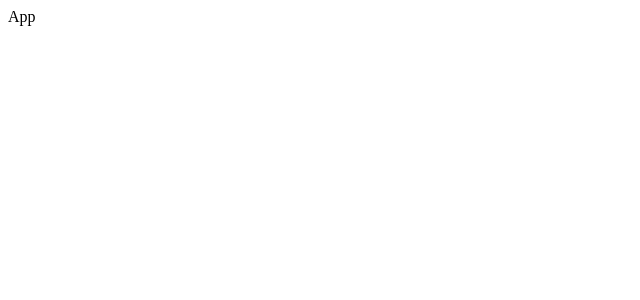
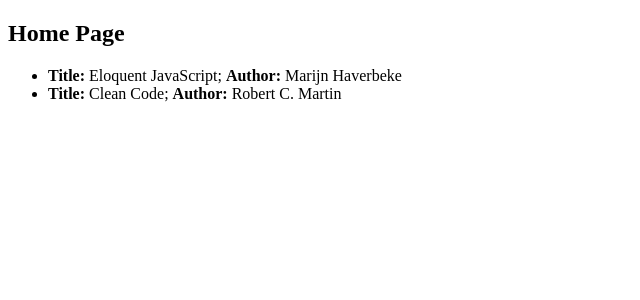
Before and after one commit to K-Dmitriy/restore-react-redux, a React (Create React App) app: page / in a window 1280 px wide. Shown: the top 300 px of the page, without its empty margins (0-640 px from the left). Built offline with nearby package versions, Linux system fonts and the light colour scheme.

Commit message:
add pages

```diff
--- a/src/components/App/app.jsx
+++ b/src/components/App/app.jsx
@@ -1,11 +1,16 @@
 import React from 'react';
+import { Route, Switch } from 'react-router-dom';
 
-import { withBookstoreService } from '../HOC';
+import { HomePage, CartPage } from '../../pages';
 import './app.css';
 
-const App = ({ bookstoreService }) => {
-	console.log(bookstoreService.getBooks());
-	return <div>App</div>;
+const App = () => {
+	return (
+		<Switch>
+			<Route exact path="/" component={HomePage} />
+			<Route path="/cart-page" component={CartPage} />
+		</Switch>
+	);
 };
 
-export default withBookstoreService()(App);
+export default App;
--- /dev/null
+++ b/src/components/Book-list-item/book-list-item.jsx
@@ -0,0 +1,13 @@
+import React from 'react';
+
+import './book-list-item.css';
+
+const BookListItem = ({ title, author }) => {
+	return (
+		<li>
+			<b>Title:</b> {title}; <b>Author:</b> {author}
+		</li>
+	);
+};
+
+export default BookListItem;
--- /dev/null
+++ b/src/components/Book-list-item/index.js
@@ -0,0 +1,3 @@
+import BookListItem from './book-list-item';
+
+export default BookListItem;
--- /dev/null
+++ b/src/components/Book-list/book-list.jsx
@@ -0,0 +1,16 @@
+import React from 'react';
+
+import BookListItem from '../Book-list-item';
+import './book-list.css';
+
+const BookList = ({ books = [] }) => {
+	return (
+		<ul>
+			{books.map((book) => {
+				return <BookListItem key={book.id} {...book} />;
+			})}
+		</ul>
+	);
+};
+
+export default BookList;
--- /dev/null
+++ b/src/components/Book-list/index.js
@@ -0,0 +1,3 @@
+import BookList from './book-list';
+
+export default BookList;
--- /dev/null
+++ b/src/pages/cart-page.jsx
@@ -0,0 +1,7 @@
+import React from 'react';
+
+const CartPage = () => {
+	return <div>Cart Page</div>;
+};
+
+export default CartPage;
--- /dev/null
+++ b/src/pages/home-page.jsx
@@ -0,0 +1,18 @@
+import React from 'react';
+
+import BookList from '../components/Book-list';
+
+const HomePage = () => {
+	const books = [
+		{ id: 1, title: 'Eloquent JavaScript', author: 'Marijn Haverbeke' },
+		{ id: 2, title: 'Clean Code', author: 'Robert C. Martin' },
+	];
+	return (
+		<>
+			<h2>Home Page</h2>
+			<BookList books={books} />
+		</>
+	);
+};
+
+export default HomePage;
--- /dev/null
+++ b/src/pages/index.js
@@ -0,0 +1,4 @@
+import CartPage from './cart-page';
+import HomePage from './home-page';
+
+export { HomePage, CartPage };
```
Also changed, not shown: src/components/Book-list-item/book-list-item.css (added), src/components/Book-list/book-list.css (added).
